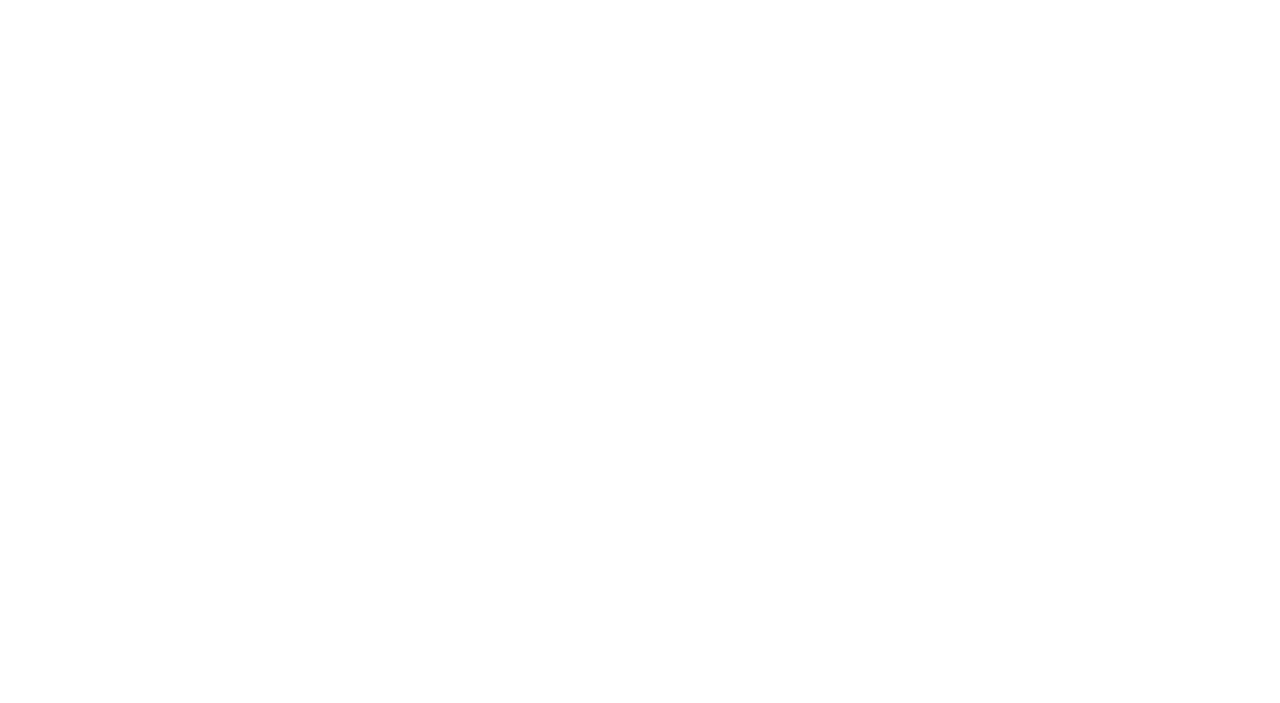
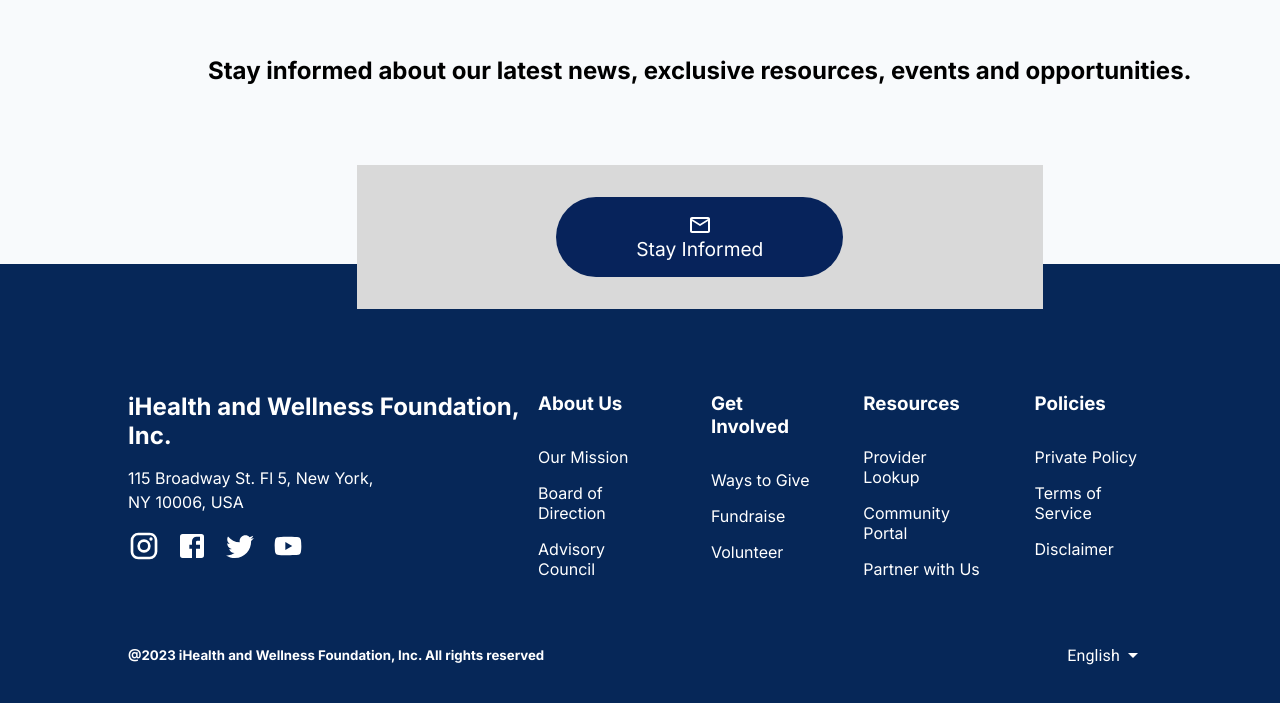
Before and after one commit to xuelanwu/iHealth-Prod1, a React (Vite) app: page / in a window 1280 px wide. Shown: the part 4948-5651 px from the top of the page. Before the commit the page ends 4940 px from the top, so only its background shows below. Built offline with nearby package versions, Linux system fonts and the light colour scheme.

Commit message:
footer added

```diff
--- /dev/null
+++ b/src/Components/Footer/FooterLinkCard/index.css
@@ -0,0 +1,23 @@
+.footer-link-card,
+.footer-link-links-block {
+  display: flex;
+  flex-direction: column;
+}
+
+.footer-link-card {
+  gap: 2rem;
+}
+
+.footer-link-links-block {
+  gap: 1rem;
+}
+
+.footer-link-title {
+  font-weight: 700;
+}
+
+.footer-links {
+  text-decoration: none;
+  color: #ffffff;
+  font-weight: 400;
+}
--- /dev/null
+++ b/src/Components/Footer/FooterLinkCard/index.jsx
@@ -0,0 +1,21 @@
+import "./index.css";
+
+const FooterLinkCard = ({ linkCard }) => {
+  const { category, links } = linkCard;
+  return (
+    <div className="footer-link-card">
+      <div className="footer-link-category-block">
+        <h3 className="footer-link-title">{category}</h3>
+      </div>
+      <div className="footer-link-links-block">
+        {links.map((link) => (
+          <a className="footer-links" href={link.path}>
+            {link.title}
+          </a>
+        ))}
+      </div>
+    </div>
+  );
+};
+
+export default FooterLinkCard;
--- /dev/null
+++ b/src/Components/Footer/index.css
@@ -0,0 +1,77 @@
+.footer-container {
+  background: #062758;
+  color: white;
+  padding: 8rem;
+  padding-bottom: 5rem;
+  position: relative;
+}
+
+.footer-contact-container {
+  color: #000000;
+  display: flex;
+  flex-direction: column;
+  align-items: center;
+  justify-content: space-between;
+  position: absolute;
+  top: -18rem;
+}
+
+.footer-contact-slogan-block {
+  padding: 5rem;
+}
+
+.footer-contact-button-block {
+  background: #d9d9d9;
+  width: 60%;
+  padding: 2rem;
+  display: flex;
+  justify-content: center;
+  align-items: center;
+}
+
+.stay-informed-bttn {
+  display: flex;
+  flex-direction: column;
+  align-items: center;
+  font-size: 1.2rem;
+  color: white;
+  background: #07235b;
+  border: none;
+  outline: none;
+  border-radius: 5rem;
+  padding: 1rem 5rem;
+}
+
+.footer-top {
+  margin: auto;
+  display: flex;
+  justify-content: space-between;
+}
+
+.footer-top-left,
+.footer-address-block {
+  display: flex;
+  flex-direction: column;
+  gap: 1rem;
+}
+
+.footer-address {
+  line-height: 1.5;
+}
+
+.footer-social-media-block {
+  display: flex;
+  gap: 1rem;
+}
+
+.footer-top-right {
+  display: flex;
+  gap: 3rem;
+}
+
+.footer-bottom {
+  padding-top: 3rem;
+  display: flex;
+  justify-content: space-between;
+  align-items: center;
+}
--- /dev/null
+++ b/src/Components/Footer/index.jsx
@@ -0,0 +1,103 @@
+import React, { useState } from "react";
+
+import FooterLinkCard from "./FooterLinkCard";
+
+import { Select, MenuItem } from "@mui/material";
+import MailOutlineIcon from "@mui/icons-material/MailOutline";
+
+import SocialMedia from "src/Constants/SocialMedia.js";
+import FooterLink from "src/Constants/FooterLink.js";
+
+import "./index.css";
+
+const Footer = () => {
+  const [selectedLanguage, setSelectedLanguage] = useState("en");
+
+  const handleChange = (event) => {
+    setSelectedLanguage(event.target.value);
+  };
+  return (
+    <div className="footer-container">
+      <div className="footer-contact-container">
+        <div className="footer-contact-slogan-block">
+          <h2 className="footer-contact-slogan">
+            Stay informed about our latest news, exclusive resources, events and
+            opportunities.
+          </h2>
+        </div>
+        <div className="footer-contact-button-block">
+          <button className="stay-informed-bttn">
+            <MailOutlineIcon />
+            Stay Informed
+          </button>
+        </div>
+      </div>
+      <div className="footer-inner">
+        <div className="footer-top">
+          <div className="footer-top-left">
+            <div className="footer-address-block">
+              <h2>iHealth and Wellness Foundation, Inc.</h2>
+              <p className="footer-address">
+                115 Broadway St. Fl 5, New York,<br></br> NY 10006, USA
+              </p>
+            </div>
+            <div className="footer-social-media-block">
+              {SocialMedia.map((ele) => {
+                const Icon = ele.icon;
+                return (
+                  <a href={ele.url}>
+                    <Icon style={{ color: "white", fontSize: "2rem" }} />
+                  </a>
+                );
+              })}
+            </div>
+          </div>
+
+          <div className="footer-top-right">
+            {FooterLink.map((ele) => (
+              <FooterLinkCard linkCard={ele} />
+            ))}
+          </div>
+        </div>
+        <div className="footer-bottom">
+          <div className="footer-terms-right-block">
+            <h5>
+              @2023 iHealth and Wellness Foundation, Inc. All rights reserved
+            </h5>
+          </div>
+          <div className="footer-language-block">
+            <Select
+              value={selectedLanguage}
+              onChange={handleChange}
+              sx={{
+                color: "white",
+                border: 0,
+                outline: 0,
+                ".MuiOutlinedInput-notchedOutline": {
+                  borderColor: "rgba(228, 219, 233, 0)",
+                },
+                "&.Mui-focused .MuiOutlinedInput-notchedOutline": {
+                  borderColor: "rgba(228, 219, 233, 00)",
+                },
+                "&:hover .MuiOutlinedInput-notchedOutline": {
+                  borderColor: "rgba(228, 219, 233, 0)",
+                },
+                "& .MuiSelect-icon": {
+                  color: "white",
+                },
+              }}
+            >
+              <MenuItem value="en">English</MenuItem>
+              <MenuItem value="cn">Chinese</MenuItem>
+              <MenuItem value="fr">Français</MenuItem>
+              <MenuItem value="es">Español</MenuItem>
+              <MenuItem value="de">Deutsch</MenuItem>
+            </Select>
+          </div>
+        </div>
+      </div>
+    </div>
+  );
+};
+
+export default Footer;
--- a/src/Components/PartnerWithUs/index.css
+++ b/src/Components/PartnerWithUs/index.css
@@ -4,12 +4,11 @@
   display: flex;
   flex-direction: column;
   gap: 8rem;
-  padding-bottom: 8rem;
+  padding-bottom: 25rem;
 }
 
 .partner-with-us-title-block {
   width: 100%;
-
   padding: 2rem 6rem;
   display: flex;
   flex-direction: column;
--- /dev/null
+++ b/src/Constants/FooterLink.js
@@ -0,0 +1,72 @@
+const FooterLink = [
+  {
+    category: "About Us",
+    links: [
+      {
+        title: "Our Mission",
+        path: "#",
+      },
+      {
+        title: "Board of Direction",
+        path: "#",
+      },
+      {
+        title: "Advisory Council",
+        path: "#",
+      },
+    ],
+  },
+  {
+    category: "Get Involved",
+    links: [
+      {
+        title: "Ways to Give",
+        path: "#",
+      },
+      {
+        title: "Fundraise",
+        path: "#",
+      },
+      {
+        title: "Volunteer",
+        path: "#",
+      },
+    ],
+  },
+  {
+    category: "Resources",
+    links: [
+      {
+        title: "Provider Lookup",
+        path: "#",
+      },
+      {
+        title: "Community Portal",
+        path: "#",
+      },
+      {
+        title: "Partner with Us",
+        path: "#",
+      },
+    ],
+  },
+  {
+    category: "Policies",
+    links: [
+      {
+        title: "Private Policy",
+        path: "#",
+      },
+      {
+        title: "Terms of Service",
+        path: "#",
+      },
+      {
+        title: "Disclaimer",
+        path: "#",
+      },
+    ],
+  },
+];
+
+export default FooterLink;
--- /dev/null
+++ b/src/Constants/SocialMedia.js
@@ -0,0 +1,13 @@
+import InstagramIcon from "@mui/icons-material/Instagram";
+import FacebookIcon from "@mui/icons-material/Facebook";
+import TwitterIcon from "@mui/icons-material/Twitter";
+import YouTubeIcon from "@mui/icons-material/YouTube";
+
+const SocialMedia = [
+  { icon: InstagramIcon, url: "#" },
+  { icon: FacebookIcon, url: "#" },
+  { icon: TwitterIcon, url: "#" },
+  { icon: YouTubeIcon, url: "#" },
+];
+
+export default SocialMedia;
--- a/src/Pages/Home/index.jsx
+++ b/src/Pages/Home/index.jsx
@@ -1,4 +1,5 @@
 import React from "react";
+import Footer from "src/Components/Footer";
 import Hero from "src/Components/Layout/Hero/Hero";
 import HowItWorks from "../../Components/HowItWorks";
 import PartnerWithUs from "../../Components/PartnerWithUs";
@@ -9,6 +10,7 @@
       <Hero />
       <HowItWorks />
       <PartnerWithUs />
+      <Footer />
     </>
   );
 };
```
